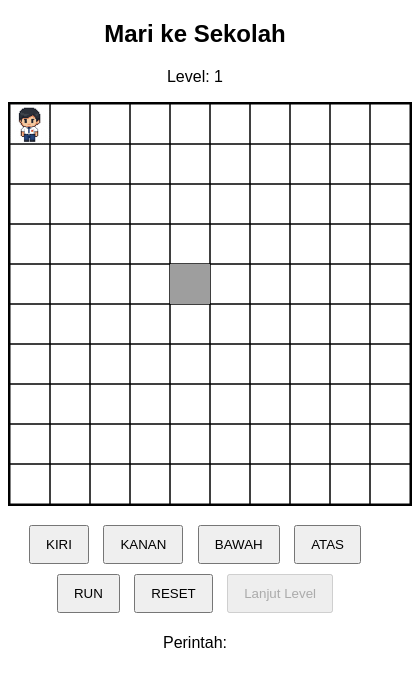
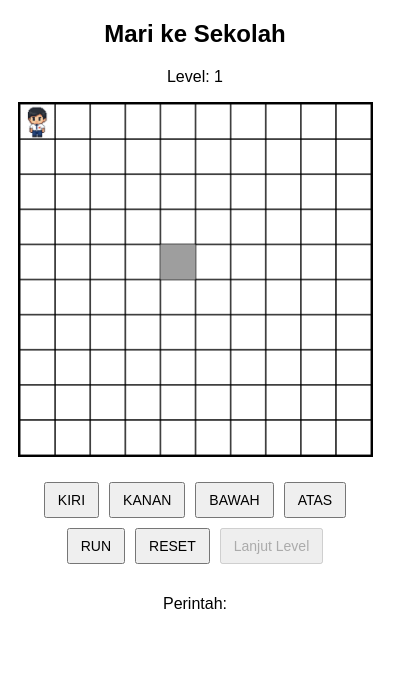
Before and after one commit to aryakusuma388/game_edukasiv1, a plain HTML site: page index.html in a window 390 px wide. Shown: the whole page, 412 px wide, since content can reach past the window. Drawn offline with Linux system fonts and the light colour scheme.

Commit message:
Update style.css

```diff
--- a/style.css
+++ b/style.css
@@ -1,16 +1,50 @@
 body {
   font-family: sans-serif;
   text-align: center;
+  margin: 0;
+  padding: 0;
 }
+
 canvas {
   border: 2px solid black;
-  margin-bottom: 10px;
+  margin: 10px auto;
+  display: block;
+  max-width: 100%;
+  height: auto;
 }
+
+#controls {
+  display: flex;
+  flex-wrap: wrap;
+  justify-content: center;
+  padding: 10px;
+}
+
 #controls button {
   margin: 5px;
   padding: 10px 15px;
+  font-size: 16px;
 }
+
 #commandList {
   font-weight: bold;
   color: darkblue;
+  margin-top: 10px;
 }
+
+/* Media Query untuk Mobile */
+@media (max-width: 600px) {
+  canvas {
+    width: 90vw;
+    height: auto;
+  }
+
+  #controls button {
+    padding: 8px 12px;
+    font-size: 14px;
+  }
+
+  #commandList {
+    font-size: 14px;
+  }
+}
```
